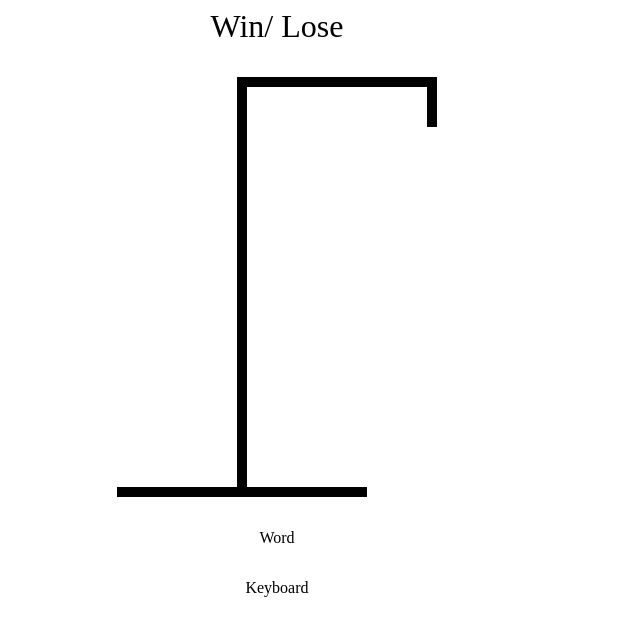
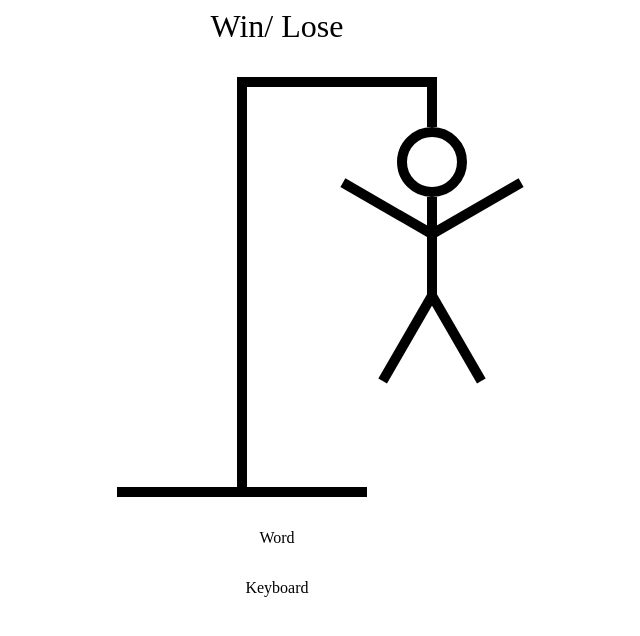
Before and after one commit to Itsyaboikris/hangman-react-typescript, a React (Vite) app: page / in a window 1280 px wide. Shown: the top 636 px of the page, without its empty margins (363-1003 px from the left). Built offline with nearby package versions, Linux system fonts and the light colour scheme.

Commit message:
body parts

```diff
--- a/src/HangmanDrawing.tsx
+++ b/src/HangmanDrawing.tsx
@@ -1,7 +1,89 @@
+const HEAD = (
+	<div style={{
+		width: "50px",
+		height: "50px",
+		borderRadius: "100%",
+		border: "10px solid black",
+		position: "absolute",
+		top: "50px",
+		right: "-30px"
+	 }} />
+)
+
+const BODY = (
+	<div style={{
+		width: "10px",
+		height: "100px",
+		background: "black",
+		position: "absolute",
+		top: "120px",
+		right: 0
+	 }} />
+)
+
+const RIGHTARM = (
+	<div style={{
+		width: "100px",
+		height: "10px",
+		background: "black",
+		position: "absolute",
+		top: "150px",
+		right: "-100px",
+		rotate: "-30deg",
+		transformOrigin: "left bottom"
+	 }} />
+)
+
+const LEFTARM = (
+	<div style={{
+		width: "100px",
+		height: "10px",
+		background: "black",
+		position: "absolute",
+		top: "150px",
+		right: "10px",
+		rotate: "30deg",
+		transformOrigin: "right bottom"
+	 }} />
+)
+
+const RIGHTLEG = (
+	<div style={{
+		width: "100px",
+		height: "10px",
+		background: "black",
+		position: "absolute",
+		top: "210px",
+		right: "-90px",
+		rotate: "60deg",
+		transformOrigin: "left bottom"
+	 }} />
+)
+
+const LEFTLEG = (
+	<div style={{
+		width: "100px",
+		height: "10px",
+		background: "black",
+		position: "absolute",
+		top: "210px",
+		right: "0",
+		rotate: "-60deg",
+		transformOrigin: "right bottom"
+	 }} />
+)
+
 export function HangmanDrawing() {
 
 	return (
 		<div style={{ position: "relative" }}>
+
+			{HEAD}
+			{BODY}
+			{RIGHTARM}
+			{LEFTARM}
+			{RIGHTLEG}
+			{LEFTLEG}
 
 			{/* top hook */}
 			<div style={{ height: "50px", width:"10px", background:"black", position:"absolute", top: 0, right: 0 }} />
```
